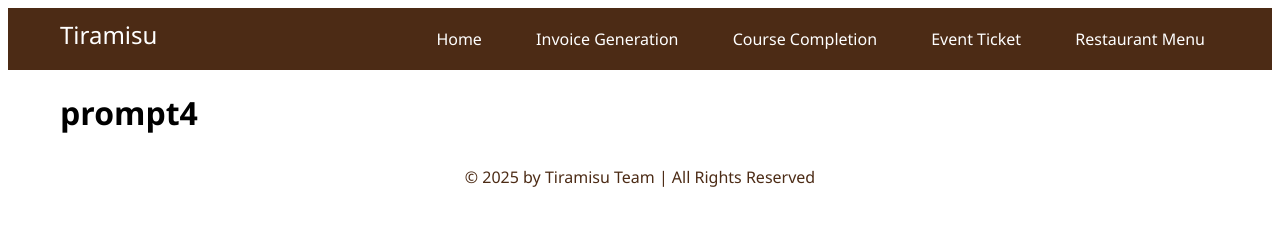
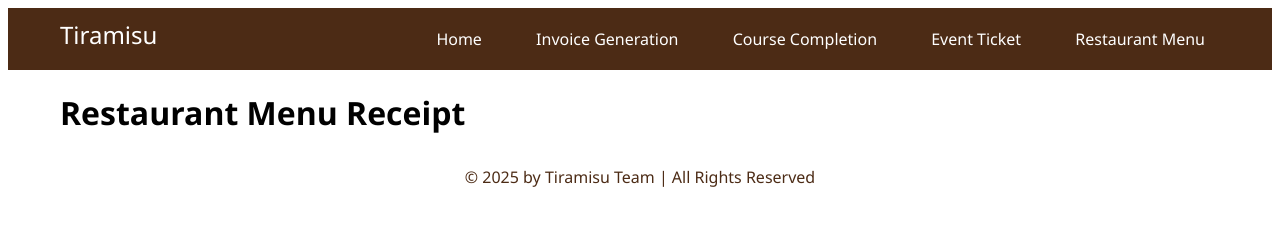
Before and after one commit to fralcala/Tiramisu, a website: page views/prompt4/index.html in a window 1280 px wide. Drawn offline with Linux system fonts and the light colour scheme; files that its build step writes are made by us from their sources; files whose address does not match are found by name.

Commit message:
Prompt 4 changes

```diff
--- a/views/prompt4/index.html
+++ b/views/prompt4/index.html
@@ -14,7 +14,7 @@
     <div id="logo">Tiramisu</div>
             <nav>
                 <ul class="nav-links">
-                    <li><a href="/">  Home </a></li>
+                    <li><a href="/"> Home </a></li>
                     <li><a href="/prompt1">Invoice Generation</a></li>
                     <li><a href="/prompt2">Course Completion</a></li>
                     <li><a href="/prompt3">Event Ticket </a></li>
@@ -24,13 +24,36 @@
           </div>
 </header>
             <div class="container">
-      <h1>prompt4</h1>
+      <h1>Restaurant Menu Receipt</h1>
+
+
+      <!--
+      Scenario:
+
+A user selects food items from a restaurant’s menu. Users should be able to see a list of menu items (at least 2) and add them to a cart. Users can then click on a button to view the receipt and another to download the receipt.
+
+
+
+PDF Details:
+
+Show the following on the pdf:
+
+header with a company name (name can be anything of your choice)
+sub-heading showing date (date of generation)
+list of menu items that user has in cart
+each line should have product name, price, quantity, and line total
+grand total for the receipt
+      -->
+
+
 
 
             </div>
 
 
     <script type="module" src="js/app.js" ></script>
+    <script type="module" src="js/kiara.js" ></script>
+
 
   </body>
 
```
Also changed, not shown: views/js/kiara.js (added, +14 -0 lines).
